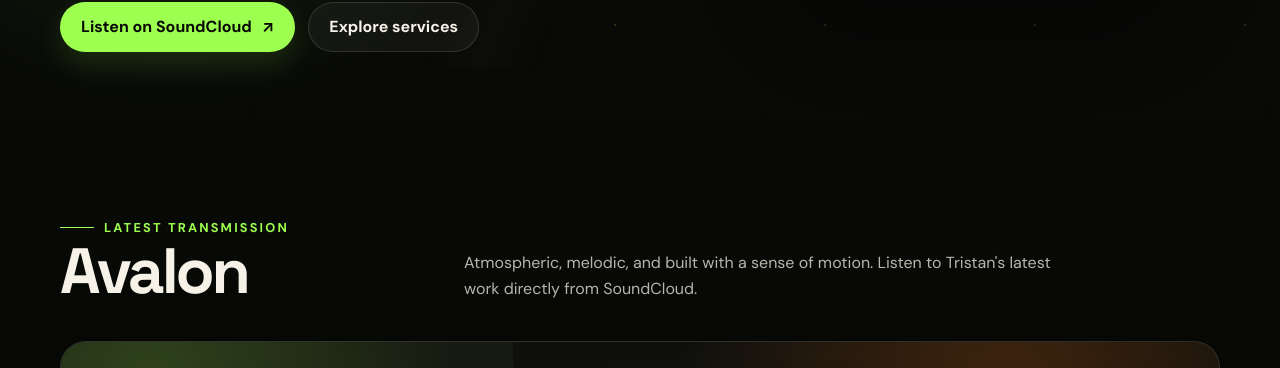
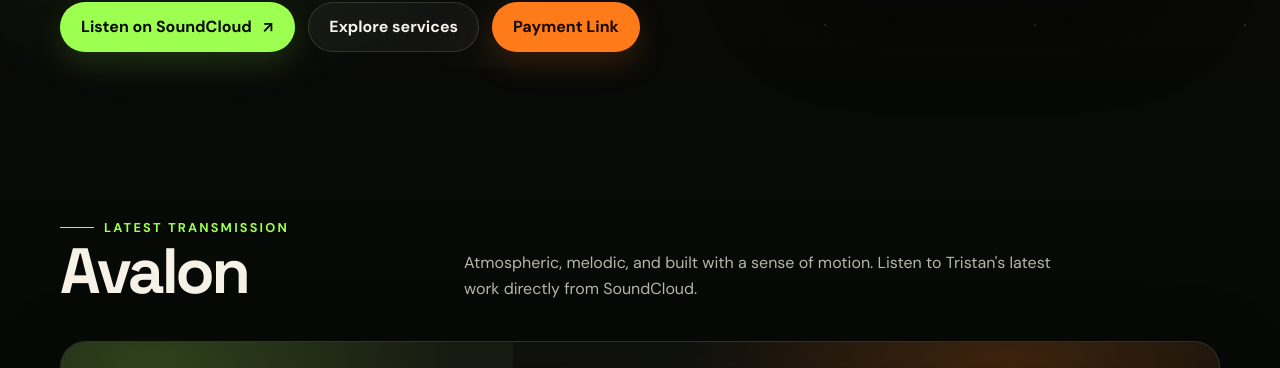
Before and after one commit to shawnd2/lobster, a plain HTML site: page index.html in a window 1280 px wide. Shown: the part 732-1100 px from the top of the page. Drawn offline with Linux system fonts and the light colour scheme.

Commit message:
Update index.html
Trying to add a third button

```diff
--- a/index.html
+++ b/index.html
@@ -39,6 +39,14 @@
       <div class="hero-actions">
         <a class="button" href="https://soundcloud.com/theofficiallobst" target="_blank" rel="noopener">Listen on SoundCloud <span aria-hidden="true">↗</span></a>
         <a class="button secondary" href="./services.html">Explore services</a>
+        <a
+    class="button ember"
+    href="https://en.wikipedia.org/wiki/Doughnut"
+    target="_blank"
+    rel="noopener"
+  >
+    Payment Link
+  </a>
       </div>
     </div>
 
```
